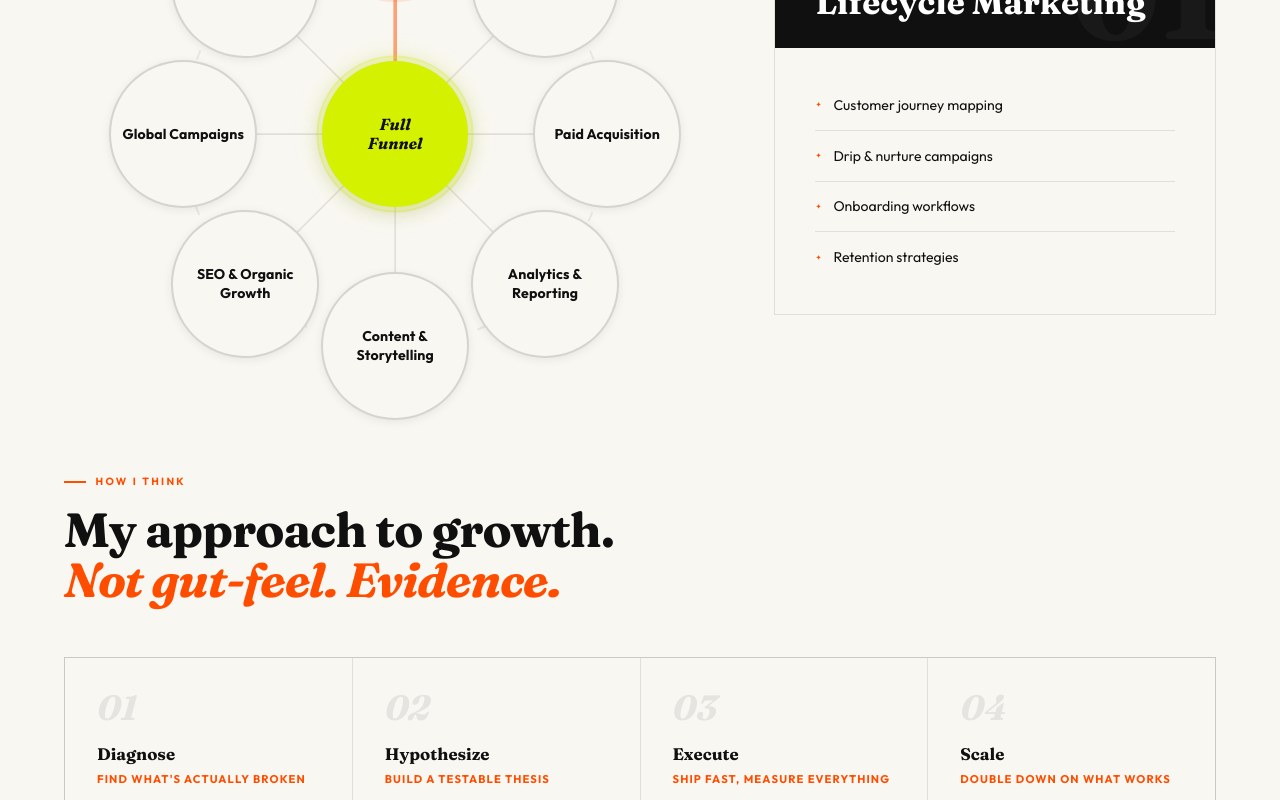
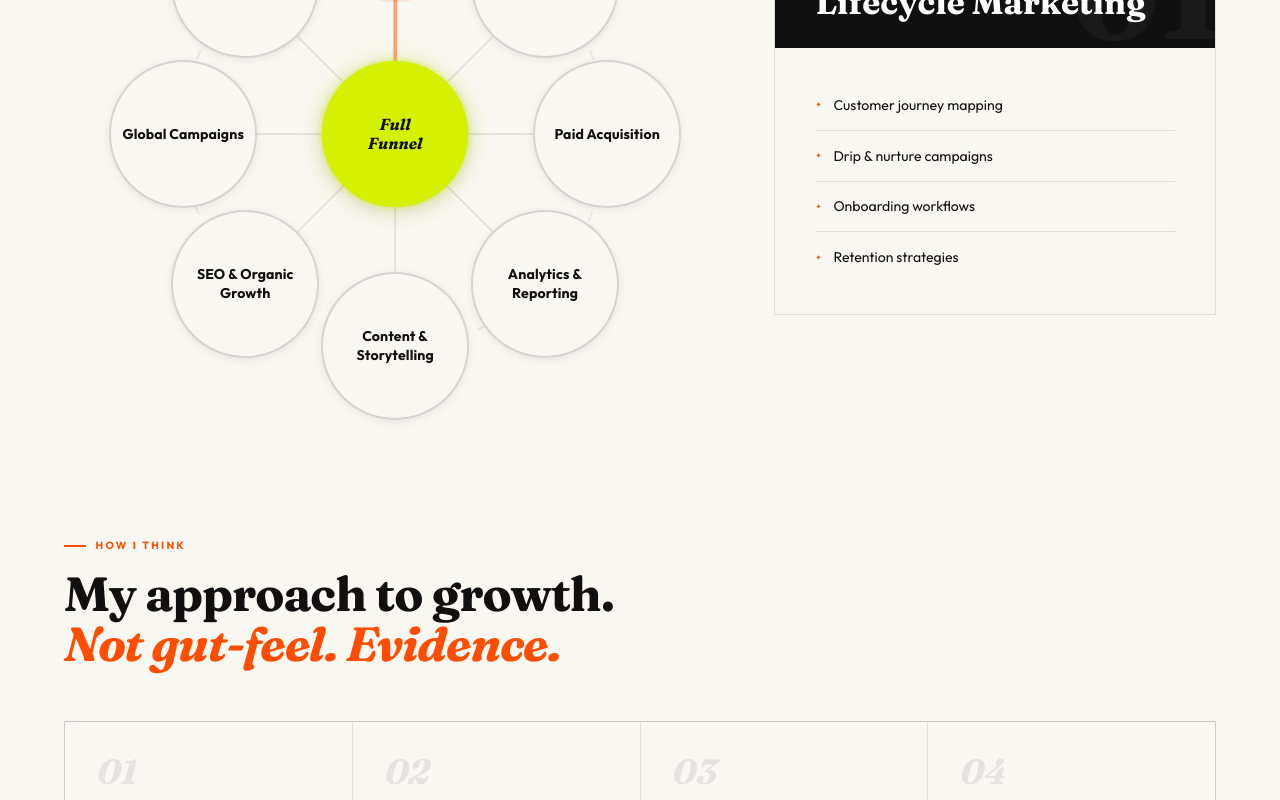
Before and after one commit to shrutibasu2708/shrutibasu2708.github.io, a React (Vite) app: page / in a window 1280 px wide. Shown: the part 2000-2800 px from the top of the page. Built offline with nearby package versions, Linux system fonts and the light colour scheme.

Commit message:
feat: enable deploy workflow, expertise spacing, App cleanup

```diff
--- a/src/App.jsx
+++ b/src/App.jsx
@@ -14,10 +14,9 @@ export default function App() {
       <main>
         <Hero />
         <Ticker />
-        <div id="about" style={{ display: 'none' }} />
         <Expertise />
         <Experience />
-        <div id="work"       style={{ height: '100vh', display: 'flex', alignItems: 'center', justifyContent: 'center', background: '#fff' }}>Work</div>
+        {/* <div id="work"       style={{ height: '100vh', display: 'flex', alignItems: 'center', justifyContent: 'center', background: '#fff' }}>Work</div> */}
         <Contact />
       </main>
     </>
--- a/src/components/Expertise.jsx
+++ b/src/components/Expertise.jsx
@@ -217,7 +217,7 @@ export default function Expertise() {
         </div>
 
         {/* ── How I Think ── */}
-        <div ref={thinkRef}>
+        <div ref={thinkRef} style={{ marginTop: 'clamp(2.5rem, 5vw, 4rem)' }}>
           <motion.p className="eyebrow" initial={{ opacity: 0, x: -16 }} animate={thinkInView ? { opacity: 1, x: 0 } : {}} transition={{ duration: 0.45 }}>How I Think</motion.p>
           <motion.h2 initial={{ opacity: 0, y: 20 }} animate={thinkInView ? { opacity: 1, y: 0 } : {}} transition={{ delay: 0.1, duration: 0.6, ease: [0.22, 1, 0.36, 1] }} style={{ fontFamily: 'var(--font-display)', fontSize: 'clamp(1.8rem, 4vw, 3rem)', fontWeight: 700, lineHeight: 1.05, letterSpacing: '-0.02em', color: 'var(--color-ink)', margin: '0 0 clamp(2rem, 4vw, 3.5rem)' }}>
             My approach to growth.<br /><em style={{ color: 'var(--color-accent)', fontStyle: 'italic' }}>Not gut-feel. Evidence.</em>
```
